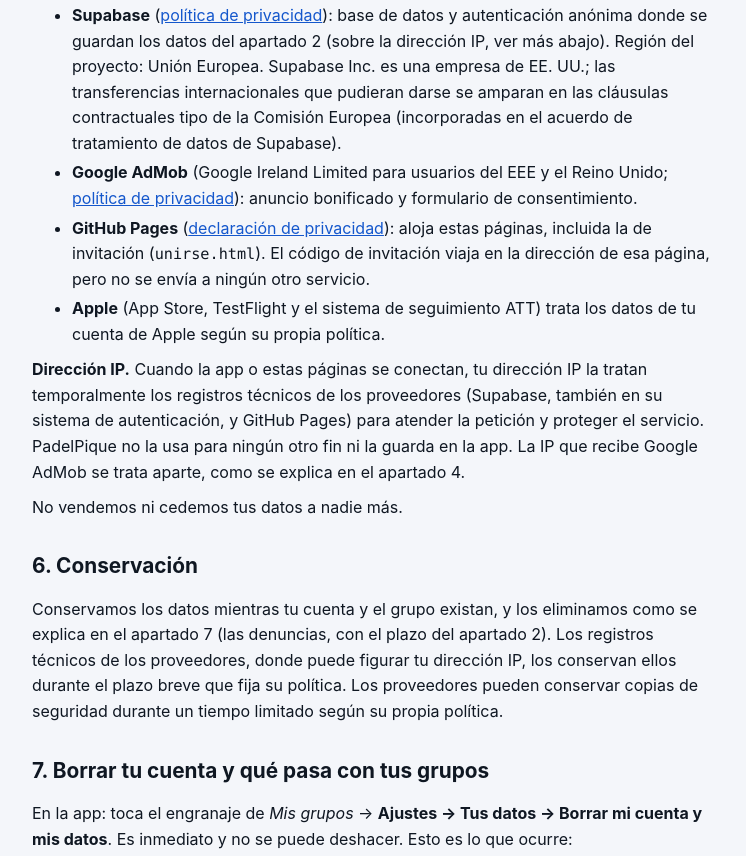
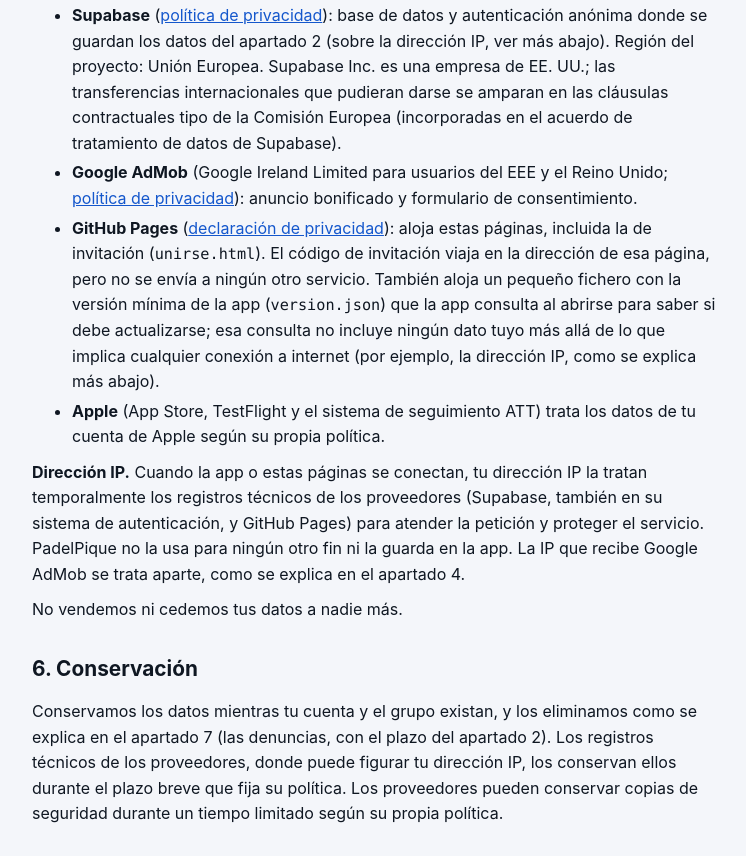
Before and after one commit to borjeta/borjeta.github.io, a plain HTML site: page padelpique/privacidad.html in a window 1280 px wide. Shown: the part 3156-4012 px from the top of the page, without its empty margins (264-1010 px from the left). Drawn offline with Linux system fonts and the light colour scheme.

Commit message:
PadelPique: version.json (version minima para forzar actualizacion) y mencion en la politica
Co-Authored-By: Claude Sonnet 5.5 <noreply@anthropic.com>

```diff
--- a/padelpique/privacidad.html
+++ b/padelpique/privacidad.html
@@ -111,7 +111,7 @@ anuncios no usan el identificador publicitario. PadelPique no recibe esos datos
 <ul>
 <li><strong>Supabase</strong> (<a href="https://supabase.com/privacy">política de privacidad</a>): base de datos y autenticación anónima donde se guardan los datos del apartado 2 (sobre la dirección IP, ver más abajo). Región del proyecto: Unión Europea. Supabase Inc. es una empresa de EE. UU.; las transferencias internacionales que pudieran darse se amparan en las cláusulas contractuales tipo de la Comisión Europea (incorporadas en el acuerdo de tratamiento de datos de Supabase).</li>
 <li><strong>Google AdMob</strong> (Google Ireland Limited para usuarios del EEE y el Reino Unido; <a href="https://policies.google.com/privacy">política de privacidad</a>): anuncio bonificado y formulario de consentimiento.</li>
-<li><strong>GitHub Pages</strong> (<a href="https://docs.github.com/es/site-policy/privacy-policies/github-general-privacy-statement">declaración de privacidad</a>): aloja estas páginas, incluida la de invitación (<code>unirse.html</code>). El código de invitación viaja en la dirección de esa página, pero no se envía a ningún otro servicio.</li>
+<li><strong>GitHub Pages</strong> (<a href="https://docs.github.com/es/site-policy/privacy-policies/github-general-privacy-statement">declaración de privacidad</a>): aloja estas páginas, incluida la de invitación (<code>unirse.html</code>). El código de invitación viaja en la dirección de esa página, pero no se envía a ningún otro servicio. También aloja un pequeño fichero con la versión mínima de la app (<code>version.json</code>) que la app consulta al abrirse para saber si debe actualizarse; esa consulta no incluye ningún dato tuyo más allá de lo que implica cualquier conexión a internet (por ejemplo, la dirección IP, como se explica más abajo).</li>
 <li><strong>Apple</strong> (App Store, TestFlight y el sistema de seguimiento ATT) trata los datos de tu cuenta de Apple según su propia política.</li>
 </ul>
 <p><strong>Dirección IP.</strong> Cuando la app o estas páginas se conectan, tu dirección IP la tratan temporalmente los registros técnicos de los proveedores (Supabase, también en su sistema de autenticación, y GitHub Pages) para atender la petición y proteger el servicio. PadelPique no la usa para ningún otro fin ni la guarda en la app. La IP que recibe Google AdMob se trata aparte, como se explica en el apartado 4.</p>
@@ -267,7 +267,7 @@ does not receive that data and does not combine it with your account.</p>
 <ul>
 <li><strong>Supabase</strong> (<a href="https://supabase.com/privacy">privacy policy</a>): database and anonymous authentication where the data in section 2 is stored (for the IP address, see below). Project region: European Union. Supabase Inc. is a US company; any international transfers are covered by the European Commission's standard contractual clauses (incorporated in Supabase's data processing agreement).</li>
 <li><strong>Google AdMob</strong> (Google Ireland Limited for users in the EEA and the UK; <a href="https://policies.google.com/privacy">privacy policy</a>): rewarded ad and consent form.</li>
-<li><strong>GitHub Pages</strong> (<a href="https://docs.github.com/en/site-policy/privacy-policies/github-general-privacy-statement">privacy statement</a>): hosts these pages, including the invitation page (<code>unirse.html</code>). The invitation code travels in that page's address but is not sent to any other service.</li>
+<li><strong>GitHub Pages</strong> (<a href="https://docs.github.com/en/site-policy/privacy-policies/github-general-privacy-statement">privacy statement</a>): hosts these pages, including the invitation page (<code>unirse.html</code>). The invitation code travels in that page's address but is not sent to any other service. It also hosts a small file with the app's minimum version (<code>version.json</code>) that the app reads when it opens to know whether it must be updated; that request contains no data about you beyond what any internet connection implies (for example, the IP address, as explained below).</li>
 <li><strong>Apple</strong> (App Store, TestFlight and the ATT tracking system) processes your Apple account data under its own policy.</li>
 </ul>
 <p><strong>IP address.</strong> When the app or these pages connect, your IP address is processed temporarily by the providers' technical logs (Supabase, including its authentication system, and GitHub Pages) to serve the request and protect the service. PadelPique does not use it for any other purpose and does not store it in the app. The IP that Google AdMob receives is handled separately, as explained in section 4.</p>
--- /dev/null
+++ b/padelpique/version.json
@@ -0,0 +1,3 @@
+{
+  "minVersion": "1.0.0"
+}
```
